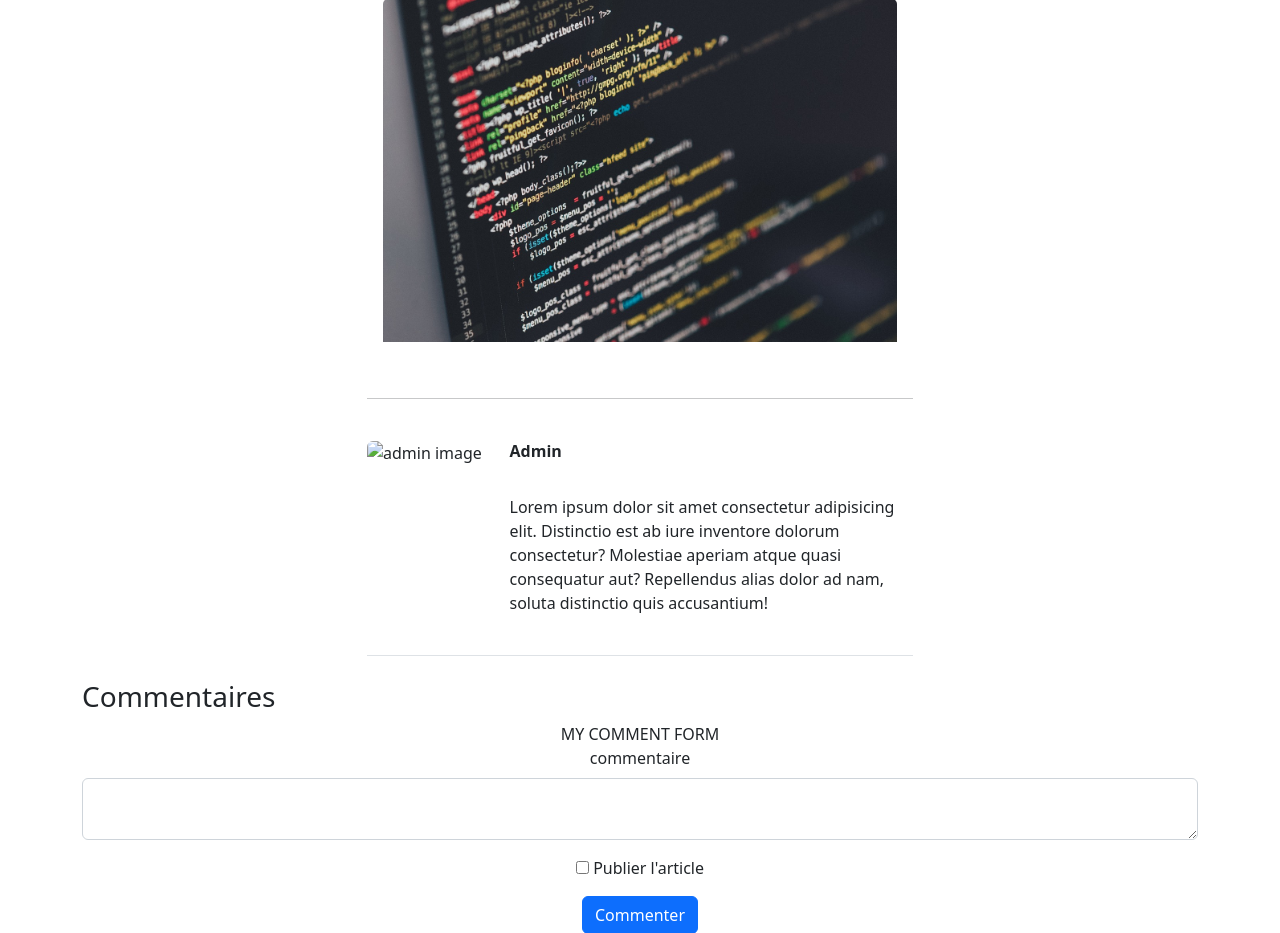
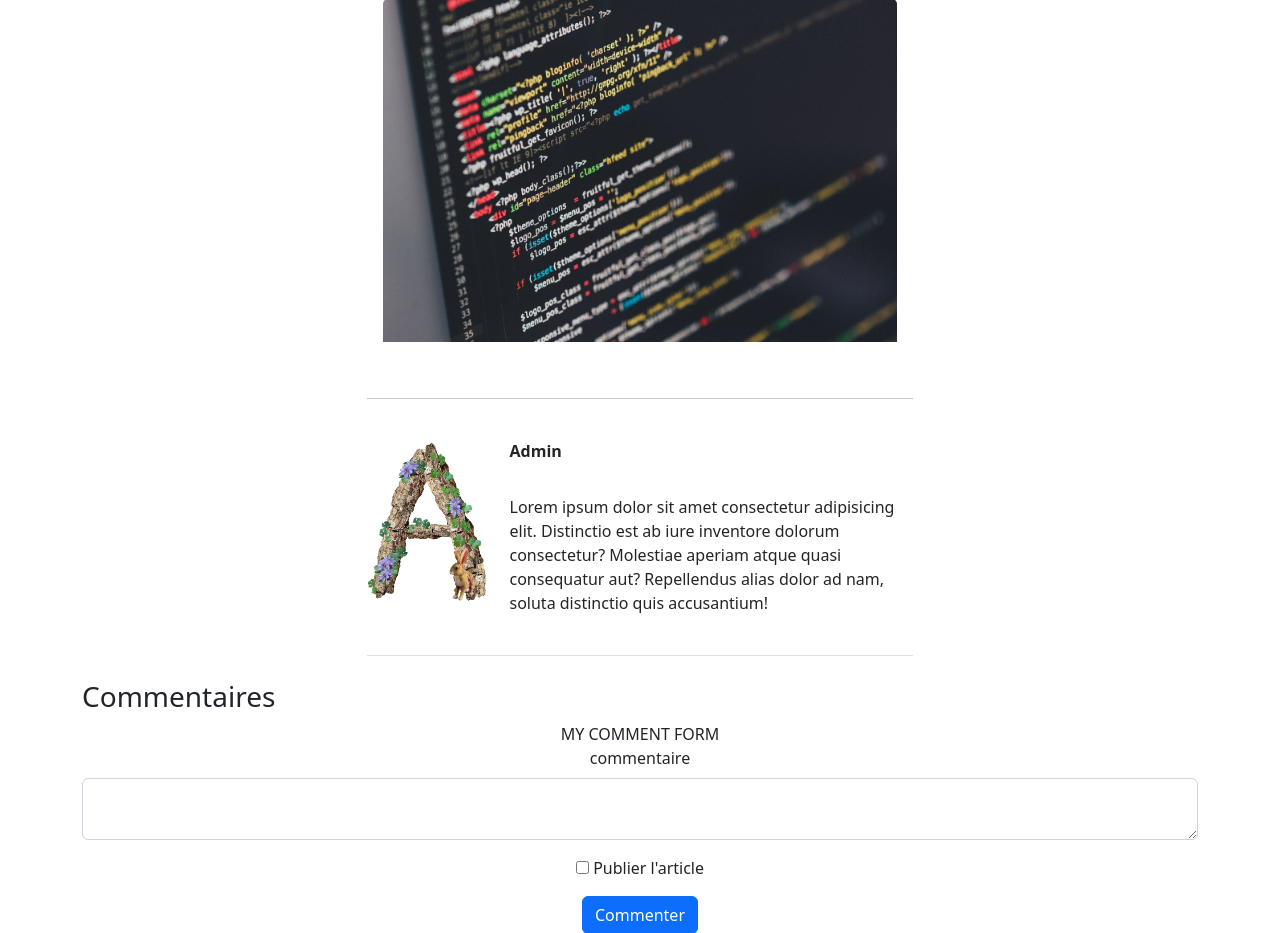
Before and after one commit to mataxelle/Blog_OPCR, a PHP site: template templates/post/post_show.html.twig in a window 1280 px wide. Shown: the part 178-1111 px from the top of the page. Run offline with PHP 8.4, Linux system fonts and the light colour scheme; the template is opened without the code that fills it, so the values that code supplies are empty; form fields are guessed from the names that the template uses; some libraries are stand-ins or nearby versions.

Commit message:
Add admin image

```diff
--- a/templates/post/post_show.html.twig
+++ b/templates/post/post_show.html.twig
@@ -26,7 +26,7 @@
 						{% if post.image %}
 							<img class="card-img-top h-100" src="/upload/{{post.image}}" alt="{{ post.image }}">
 						{% else %}
-							<img class="card-img-top h-100" src="/assets/images/code.jpg" alt="image de partage d'info">
+							<img class="card-img-top h-100" src="/assets/images/code.jpg" alt="image de code">
 						{% endif %}
 						<p class="card-text mt-4">{{ post.content }}</p>
 					</div>
@@ -37,7 +37,7 @@
 				<div class="border-bottom my-4 pb-4">
 					<div class="row">
 						<div class="col-3">
-							<img class="img-fluid shadow-1-strong rounded" src="" alt="admin image"/>
+							<img class="img-fluid shadow-1-strong rounded" src="/assets/images/lettre_A.png" alt="admin image"/>
 						</div>
 
 						<div class="col-9">
```
Also changed, not shown: public/assets/images/lettre_A.png (added).
